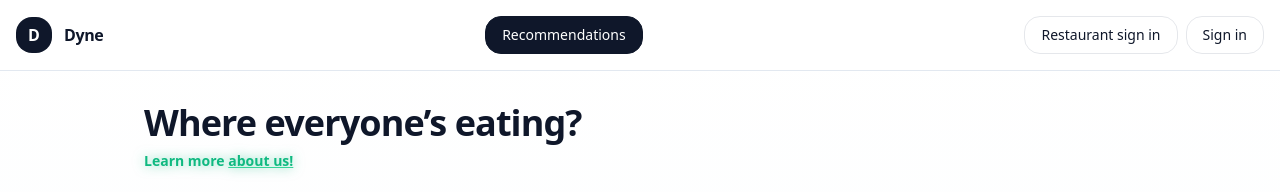
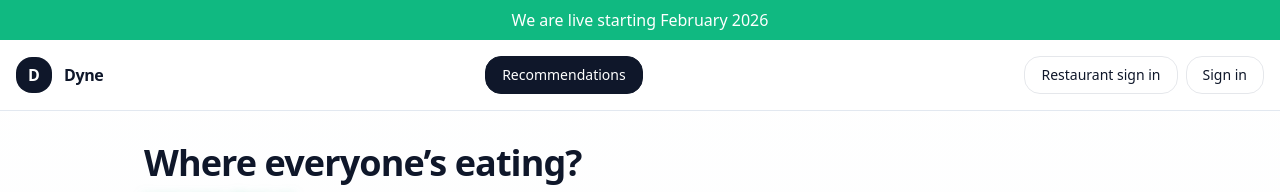
Before and after one commit to justinhmosher/Digit, a Django app: page / in a window 1280 px wide. Shown: the top 192 px of the page. Run offline with Django 5.2, Linux system fonts and the light colour scheme; some libraries are stand-ins or nearby versions.

Commit message:
polishing:

```diff
--- a/templates/core/profile.html
+++ b/templates/core/profile.html
@@ -11,7 +11,14 @@
   class="min-h-screen bg-gradient-to-b from-white to-slate-50 text-slate-900"
   data-live="{{ has_live_order|yesno:'1,0' }}"
   data-member="{{ member_number|default_if_none:'' }}"
+  lass="min-h-screen bg-gradient-to-b from-white to-slate-50 text-slate-900"
+  data-live="{{ has_live_order|yesno:'1,0' }}"
+  data-member="{{ member_number|default_if_none:'' }}"
 >
+  <!-- Launch banner -->
+  <div class="bg-emerald-500 text-white text-center text-sm md:text-base py-2">
+    We are live starting February 2026
+  </div>
   <!-- Toast -->
   <div id="toast" class="pointer-events-none fixed inset-x-0 top-3 z-[100] flex justify-center px-4 hidden">
     <div id="toastBox"
```
